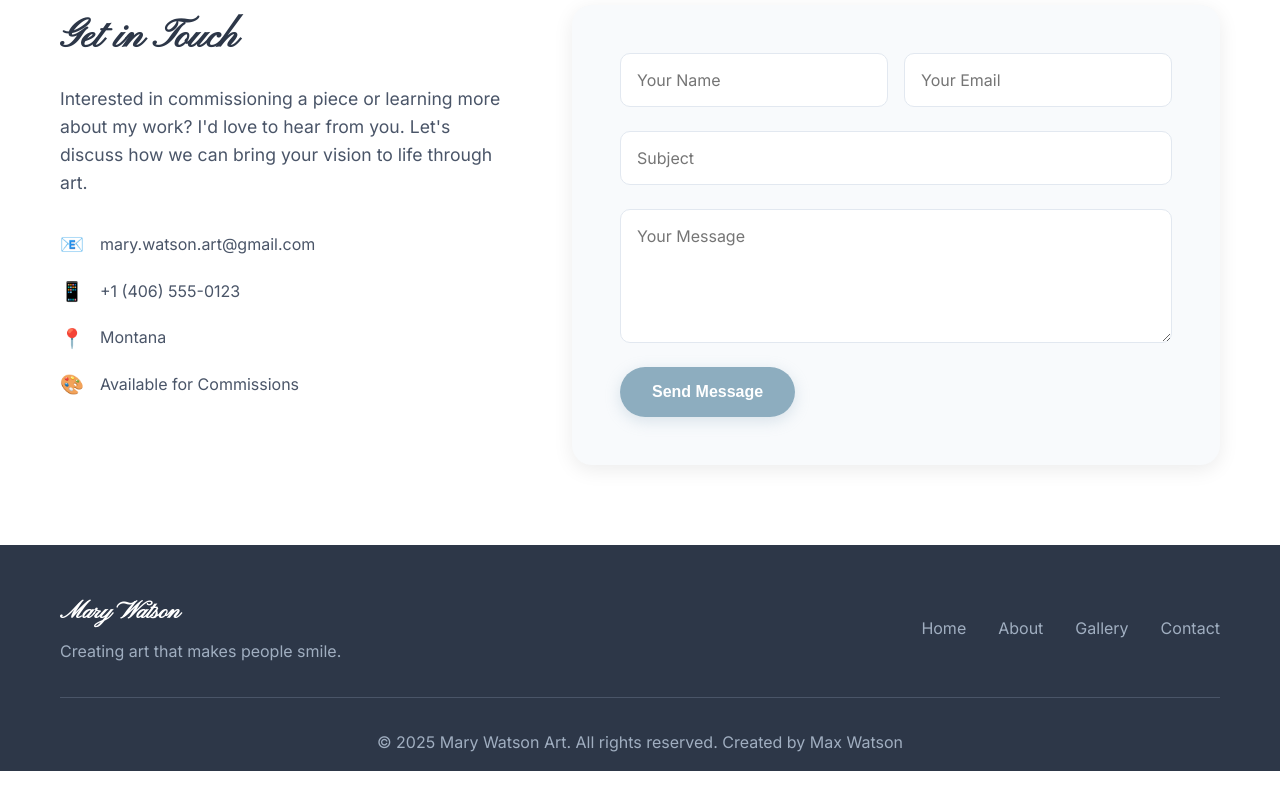
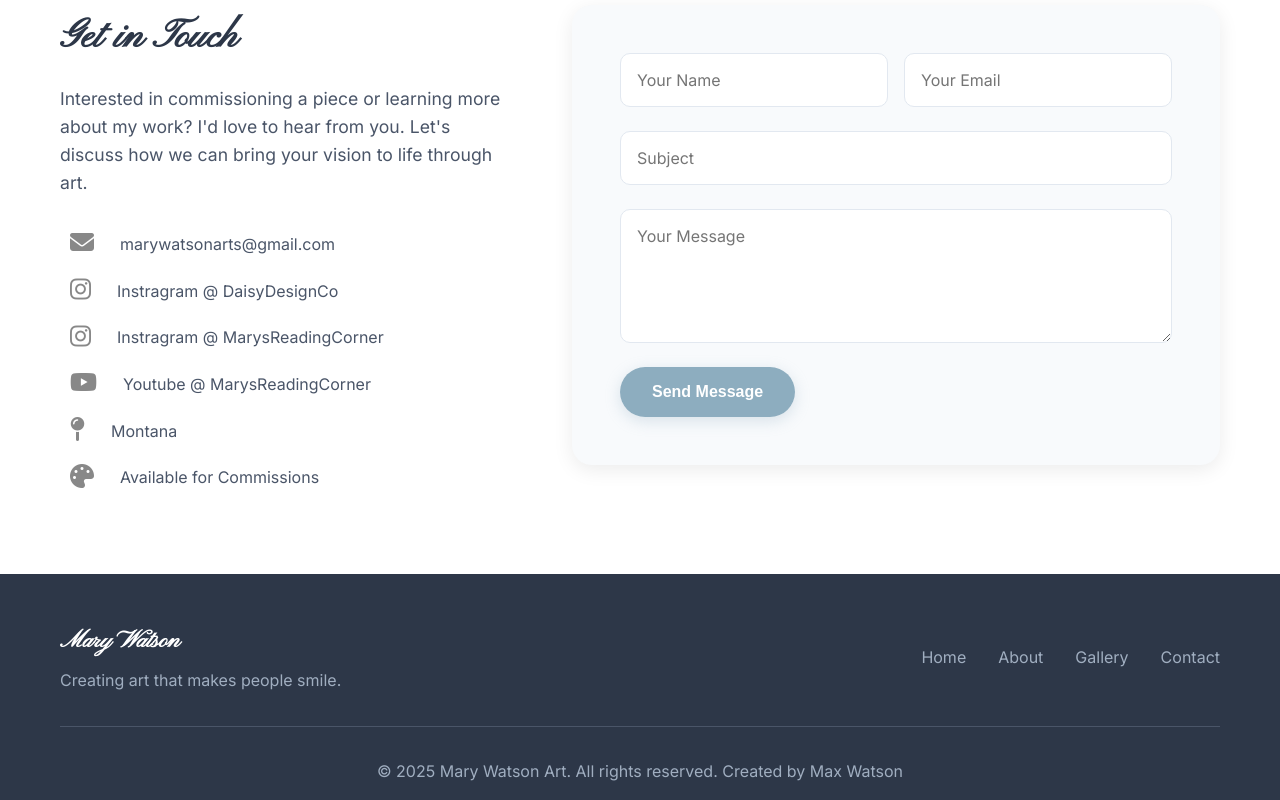
Before and after one commit to maxwats4/MarysLandingPage, a website: page public/index.html in a window 1280 px wide. Shown: the part 2555-3355 px from the top of the page. Before the commit the page ends 3326 px from the top, so only its background shows below. Drawn offline with Linux system fonts and the light colour scheme.

Commit message:
update to contact information

```diff
--- a/public/index.html
+++ b/public/index.html
@@ -9,6 +9,11 @@
     <link rel="stylesheet" href="styles.css" />
     <link href="https://fonts.googleapis.com/css2?family=Inter:wght@300;400;500;600;700&display=swap" rel="stylesheet" />
     <link href="https://fonts.googleapis.com/css2?family=Pinyon+Script&display=swap" rel="stylesheet" />
+    <link
+  rel="stylesheet"
+  href="https://cdnjs.cloudflare.com/ajax/libs/font-awesome/6.5.0/css/all.min.css"
+/>
+
 </head>
 <body>
     <!-- Navigation -->
@@ -78,7 +83,6 @@
          I've been an artist for as long as I can remember, but I started pursuing it seriously at 17.
           For the past eight years, I've focused primarily on commissioned watercolor paintings, though I enjoy working across a variety of mediums.
            Watercolor and digital art are my favorites, each offering its own kind of magic.
-
         </p>
 
         <p>
@@ -213,19 +217,51 @@
                     <p>Interested in commissioning a piece or learning more about my work? I'd love to hear from you. Let's discuss how we can bring your vision to life through art.</p>
                     <div class="contact-details">
                         <div class="contact-item">
-                            <span class="contact-icon">📧</span>
-                            <span>mary.watson.art@gmail.com</span>
+                            <span class="contact-icon">
+                                <a href="https://www.instagram.com/yourprofile" target="_blank">
+                                        <i class="fas fa-envelope"></i>
+                                </a>
+                            </span>
+                            <span>marywatsonarts@gmail.com</span>
                         </div>
                         <div class="contact-item">
-                            <span class="contact-icon">📱</span>
-                            <span>+1 (406) 555-0123</span>
+                            <span class="contact-icon">
+                                <a href="https://www.instagram.com/yourprofile" target="_blank">
+                                        <i class="fab fa-instagram"></i>
+                                </a>
+                            </span>
+                            <span>Instragram @ DaisyDesignCo</span>
+                        </div>
+                         <div class="contact-item">
+                            <span class="contact-icon">
+                                <a href="https://www.instagram.com/yourprofile" target="_blank">
+                                        <i class="fab fa-instagram"></i>
+                                </a>
+                            </span>
+                            <span>Instragram @ MarysReadingCorner</span>
                         </div>
                         <div class="contact-item">
-                            <span class="contact-icon">📍</span>
+                            <span class="contact-icon">
+                                <a href="https://www.instagram.com/yourprofile" target="_blank">
+                                        <i class="fab fa-youtube"></i>
+                                </a>
+                            </span>
+                            <span>Youtube @ MarysReadingCorner</span>
+                        </div>
+                        <div class="contact-item">
+                           <span class="contact-icon">
+                                <a href="https://www.instagram.com/yourprofile" target="_blank">
+                                        <i class="fas fa-map-pin"></i>
+                                </a>
+                            </span>
                             <span>Montana</span>
                         </div>
                         <div class="contact-item">
-                            <span class="contact-icon">🎨</span>
+                            <span class="contact-icon">
+                                <a href="https://www.instagram.com/yourprofile" target="_blank">
+                                        <i class="fas fa-palette"></i>
+                                </a>
+                            </span>
                             <span>Available for Commissions</span>
                         </div>
                     </div>
--- a/public/styles.css
+++ b/public/styles.css
@@ -163,6 +163,28 @@ body {
 }
 
 
+.fab {
+  font-size: 24px;
+  margin: 0 10px;
+  color: #888;
+  transition: color 0.3s ease;
+}
+
+.fab:hover {
+  color: #e1306c; /* Instagram pink or red */
+}
+
+
+.fas {
+  font-size: 24px;
+  margin: 0 10px;
+  color: #888;
+  transition: color 0.3s ease;
+}
+
+.fas:hover {
+  color: #e1306c; /* Instagram pink or red */
+}
 
 .btn {
   padding: 1rem 2rem;
```
